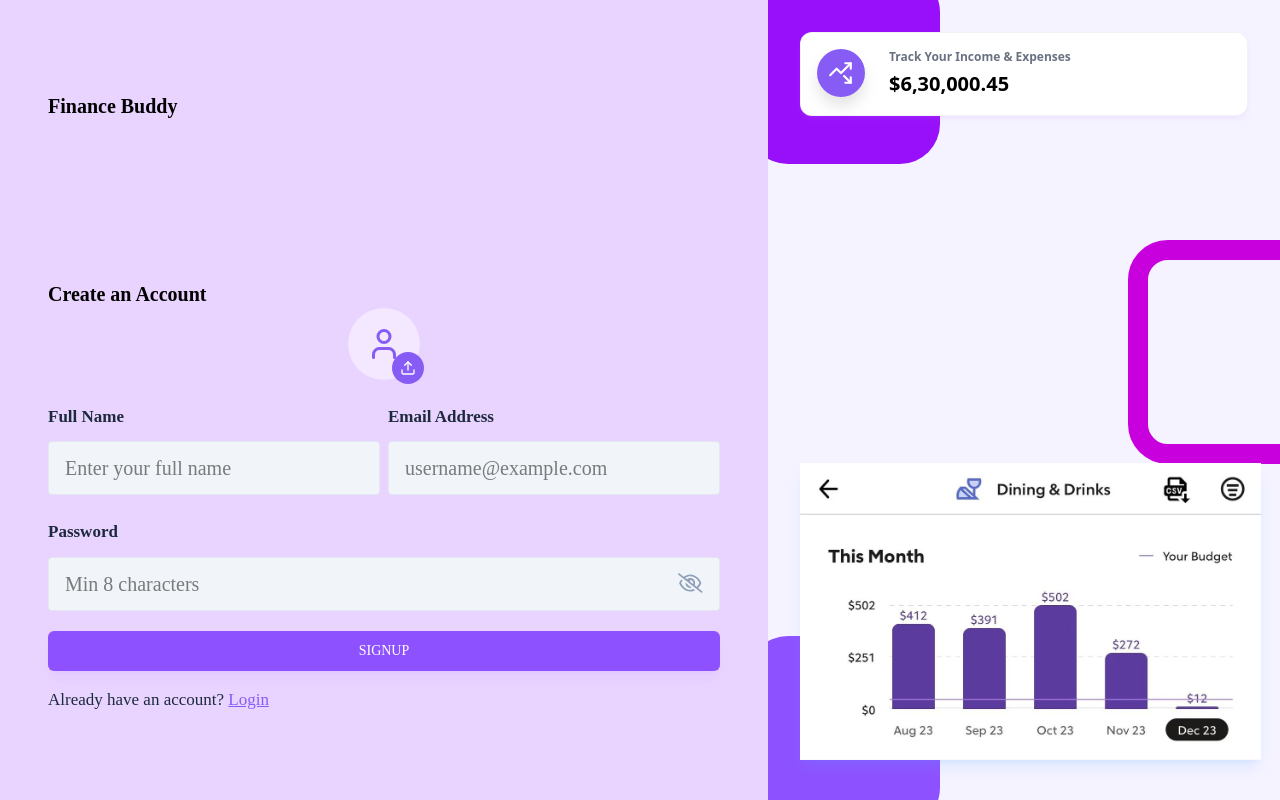
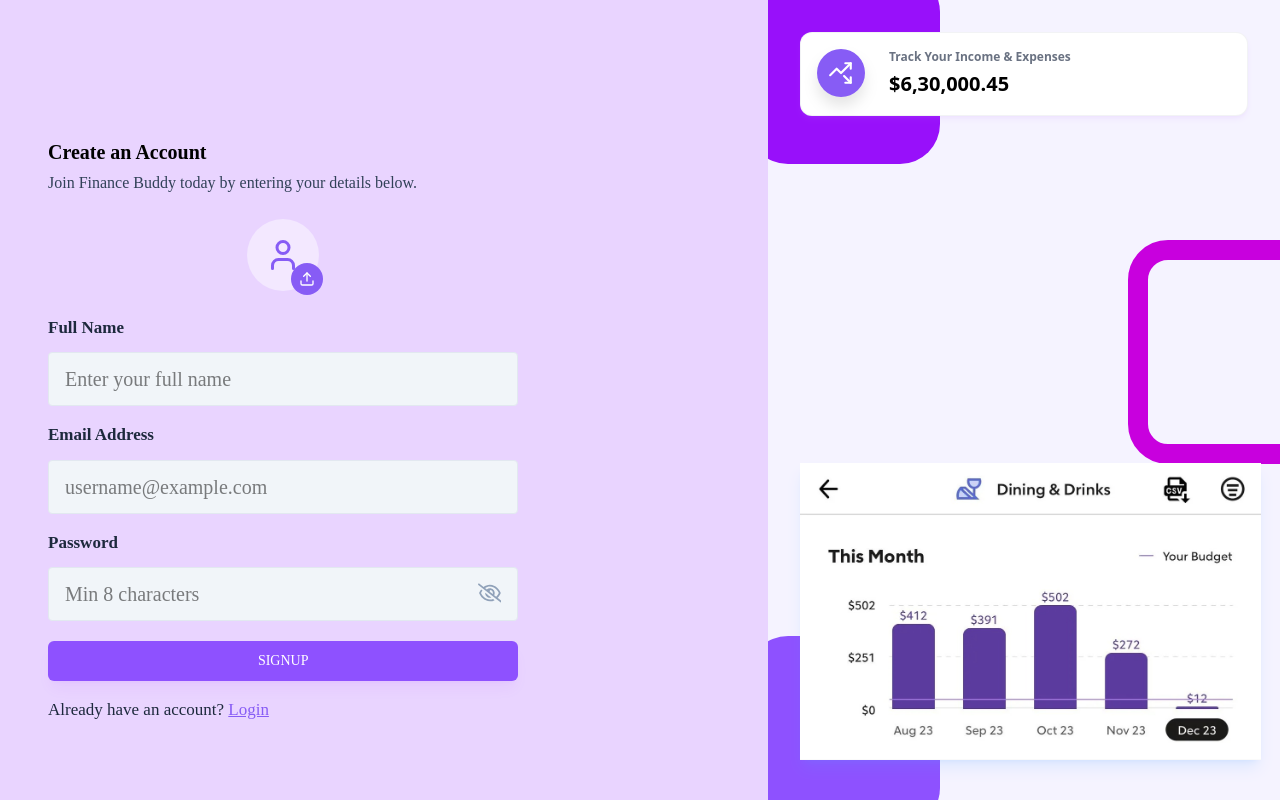
Before and after one commit to sethiDevansh/Finance-Buddy, a React (Vite) app in the folder frontend/: page /signUp in a window 1280 px wide. Built offline with nearby package versions, Linux system fonts and the light colour scheme.

Commit message:
finance buddy logo removed

```diff
--- a/frontend/src/pages/Auth/SignUp.jsx
+++ b/frontend/src/pages/Auth/SignUp.jsx
@@ -76,26 +76,23 @@
 
   return (
     <AuthLayout>
-      <div className='lg:w-[100%] h-auto md:h-full mt-10 md:mt-0 pt-1 flex flex-col justify-center'>
-        { <div className='pt-4 font-bold'>
-        {/* //   <img
-        //   src={FinanceBuddyLogo}
-        //   alt="Finance Buddy"
-        //   className="w-50 pl-2 mt-0"
-        // />
-         */}
-         <h2 className='text-xl'>Finance Buddy</h2>
-        </div> }
-        <h3 className='text-xl font-semibold text-black mt-40'>Create an Account</h3>
-        {/* <p className='text-md text-slate-700 mt-[5px] mb-6'>
-          Join us today by entering your details below.
-        </p> */}
+      <div
+        className='lg:w-[70%] h-auto md:h-full mt-10 md:mt-0 pt-1 flex flex-col justify-center'
+        >
+         {/* <h2
+            className='text-xl pt-14 font-bold'>
+            Finance Buddy
+        </h2> */}
+
+        <h3 className='text-xl font-semibold text-black mt-18'>Create an Account</h3>
+        <p className='text-md text-slate-700 mt-[5px] mb-6'>
+          Join Finance Buddy today by entering your details below.
+        </p>
 
         <form onSubmit={handleSignUp}>
 
           <ProfilePhotoSelector image={profilePic} setImage={setProfilePic} />
 
-          <div className='grid grid-cols-1 md:grid-cols-2 gap-2'>
             <Input
               value={fullName}
               onChange={(e) => setFullName(e.target.value)}
@@ -113,7 +110,6 @@
               required
             />
 
-            <div className='col-span-2'>
               <Input
               value={password}
               onChange={({target}) => setPassword(target.value)}
@@ -122,8 +118,6 @@
               type='password'
               required
             />
-            </div>
-          </div>
 
           {error && <p className='text-red-600 text-sm pb-2.5'>{error}</p>}
 
```
